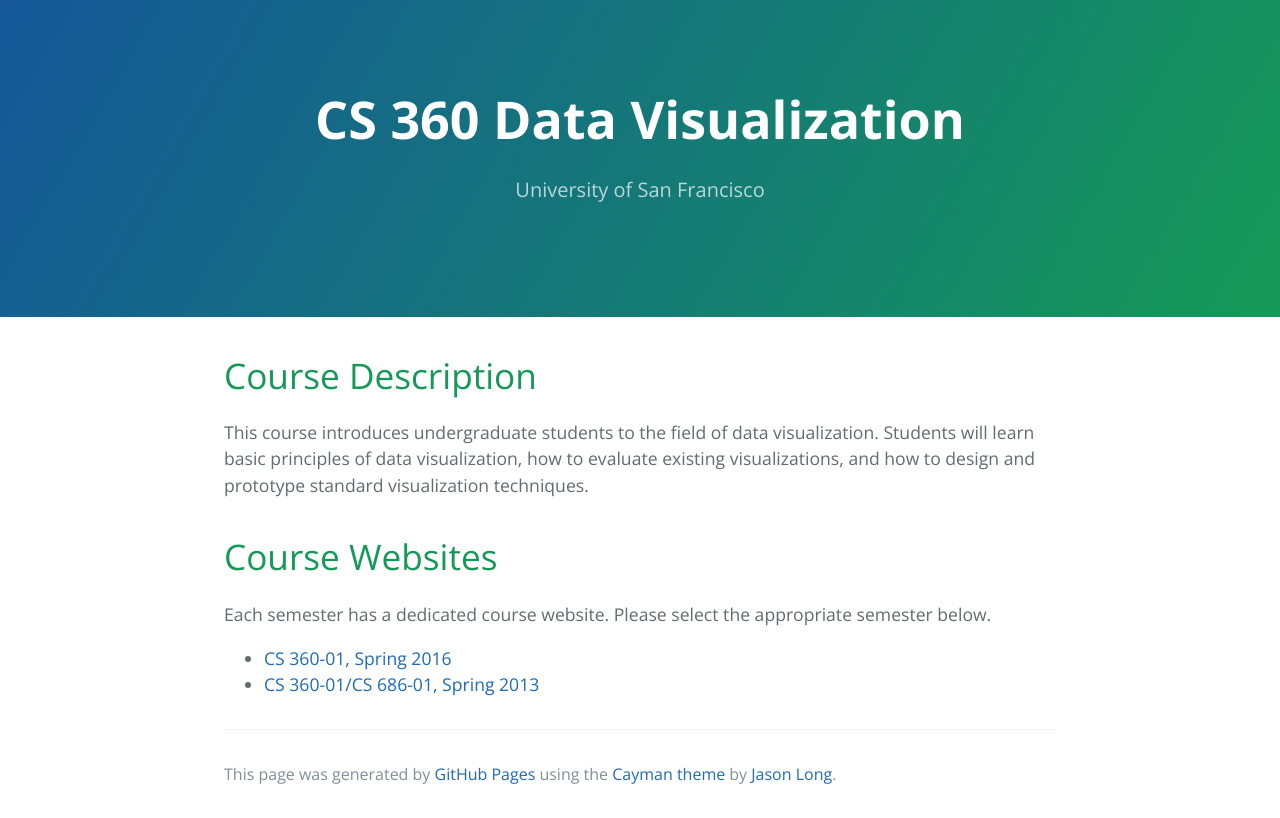
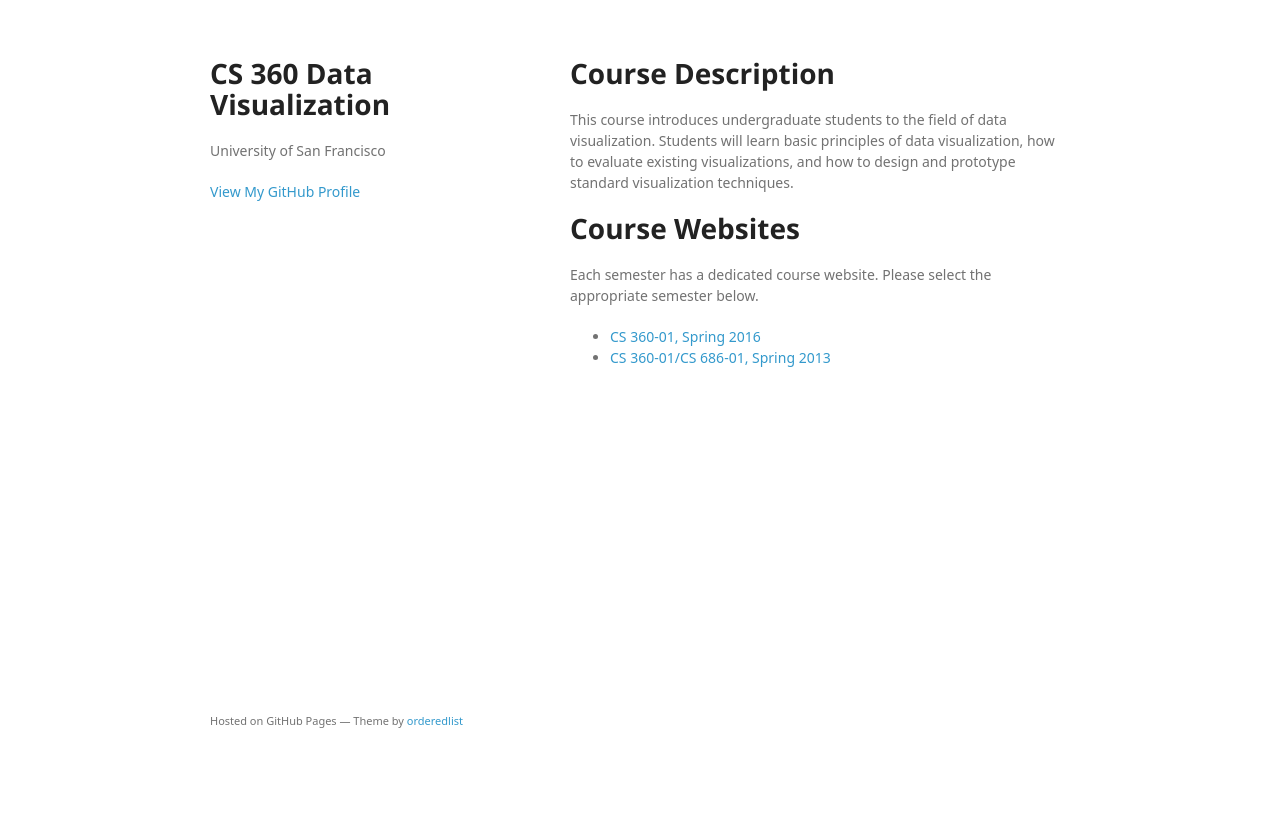
Before and after one commit to usf-cs360/usf-cs360.github.io, a plain HTML site: page index.html in a window 1280 px wide. Drawn offline with nearby package versions, Linux system fonts and the light colour scheme; a web font is replaced by a local one.

Commit message:
Replace master branch with page content via GitHub

```diff
--- a/index.html
+++ b/index.html
@@ -1,22 +1,29 @@
-<!DOCTYPE html>
-<html lang="en-us">
+<!doctype html>
+<html>
   <head>
-    <meta charset="UTF-8">
+    <meta charset="utf-8">
+    <meta http-equiv="X-UA-Compatible" content="chrome=1">
     <title>CS 360 Data Visualization by usf-cs360</title>
-    <meta name="viewport" content="width=device-width, initial-scale=1">
-    <link rel="stylesheet" type="text/css" href="stylesheets/normalize.css" media="screen">
-    <link href='https://fonts.googleapis.com/css?family=Open+Sans:400,700' rel='stylesheet' type='text/css'>
-    <link rel="stylesheet" type="text/css" href="stylesheets/stylesheet.css" media="screen">
-    <link rel="stylesheet" type="text/css" href="stylesheets/github-light.css" media="screen">
+
+    <link rel="stylesheet" href="stylesheets/styles.css">
+    <link rel="stylesheet" href="stylesheets/github-light.css">
+    <meta name="viewport" content="width=device-width">
+    <!--[if lt IE 9]>
+    <script src="//html5shiv.googlecode.com/svn/trunk/html5.js"></script>
+    <![endif]-->
   </head>
   <body>
-    <section class="page-header">
-      <h1 class="project-name">CS 360 Data Visualization</h1>
-      <h2 class="project-tagline">University of San Francisco</h2>
-    </section>
+    <div class="wrapper">
+      <header>
+        <h1>CS 360 Data Visualization</h1>
+        <p>University of San Francisco</p>
 
-    <section class="main-content">
-      <h1>
+
+        <p class="view"><a href="https://github.com/usf-cs360">View My GitHub Profile</a></p>
+
+      </header>
+      <section>
+        <h1>
 <a id="course-description" class="anchor" href="#course-description" aria-hidden="true"><span class="octicon octicon-link"></span></a>Course Description</h1>
 
 <p>This course introduces undergraduate students to the field of data visualization. Students will learn basic principles of data visualization, how to evaluate existing visualizations, and how to design and prototype standard visualization techniques.</p>
@@ -30,14 +37,12 @@
 <li><a href="https://usf-cs360.github.io/spring2016/">CS 360-01, Spring 2016</a></li>
 <li><a href="https://sites.google.com/a/cs.usfca.edu/datavis/">CS 360-01/CS 686-01, Spring 2013</a></li>
 </ul>
-
-      <footer class="site-footer">
-
-        <span class="site-footer-credits">This page was generated by <a href="https://pages.github.com">GitHub Pages</a> using the <a href="https://github.com/jasonlong/cayman-theme">Cayman theme</a> by <a href="https://twitter.com/jasonlong">Jason Long</a>.</span>
+      </section>
+      <footer>
+        <p><small>Hosted on GitHub Pages &mdash; Theme by <a href="https://github.com/orderedlist">orderedlist</a></small></p>
       </footer>
-
-    </section>
-
+    </div>
+    <script src="javascripts/scale.fix.js"></script>
 
   </body>
 </html>
--- a/params.json
+++ b/params.json
@@ -1 +1 @@
-{"name":"CS 360 Data Visualization","tagline":"University of San Francisco","body":"# Course Description\r\n\r\nThis course introduces undergraduate students to the field of data visualization. Students will learn basic principles of data visualization, how to evaluate existing visualizations, and how to design and prototype standard visualization techniques.\r\n\r\n# Course Websites\r\n\r\nEach semester has a dedicated course website. Please select the appropriate semester below.\r\n\r\n- [CS 360-01, Spring 2016](https://usf-cs360.github.io/spring2016/)\r\n- [CS 360-01/CS 686-01, Spring 2013](https://sites.google.com/a/cs.usfca.edu/datavis/)\r\n\r\n\r\n\r\n","google":"","note":"Don't delete this file! It's used internally to help with page regeneration."}
+{"name":"CS 360 Data Visualization","tagline":"University of San Francisco","body":"# Course Description\r\n\r\nThis course introduces undergraduate students to the field of data visualization. Students will learn basic principles of data visualization, how to evaluate existing visualizations, and how to design and prototype standard visualization techniques.\r\n\r\n# Course Websites\r\n\r\nEach semester has a dedicated course website. Please select the appropriate semester below.\r\n\r\n- [CS 360-01, Spring 2016](https://usf-cs360.github.io/spring2016/)\r\n- [CS 360-01/CS 686-01, Spring 2013](https://sites.google.com/a/cs.usfca.edu/datavis/)\r\n\r\n\r\n","google":"","note":"Don't delete this file! It's used internally to help with page regeneration."}
```
